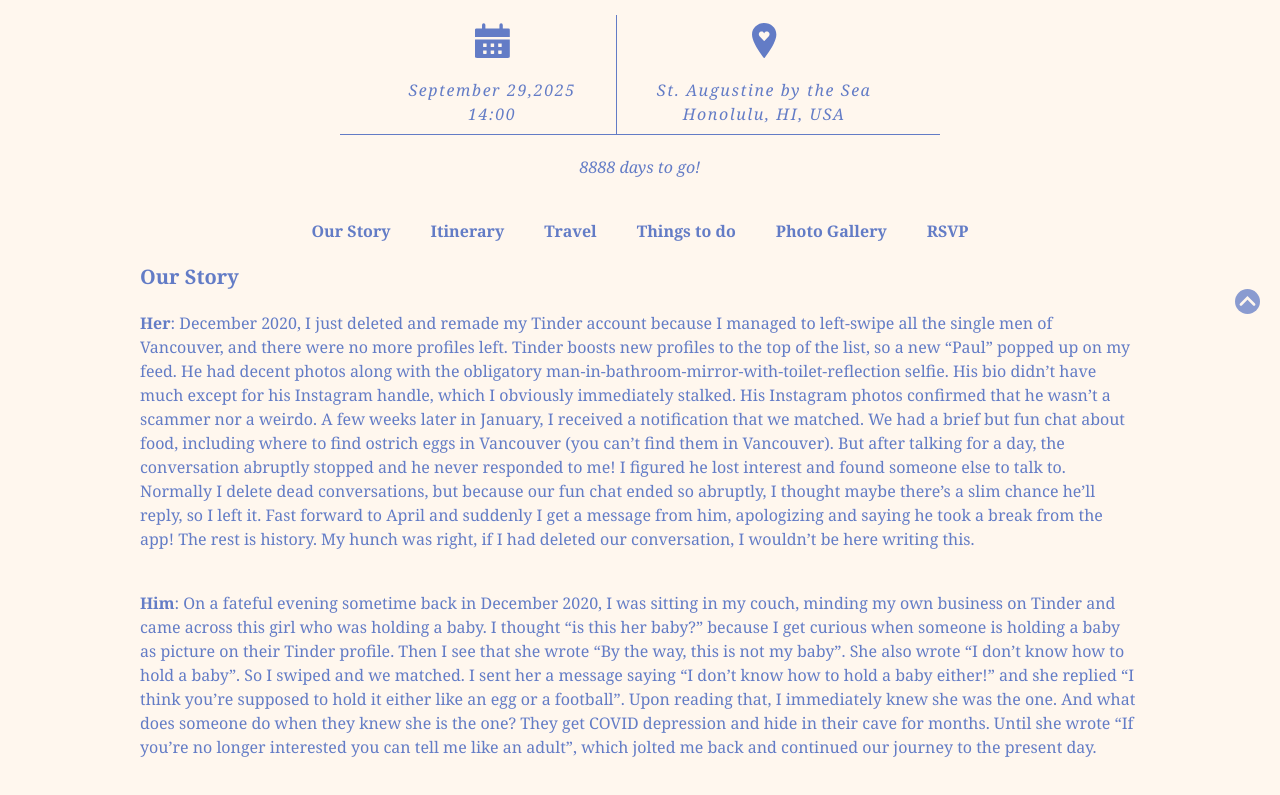
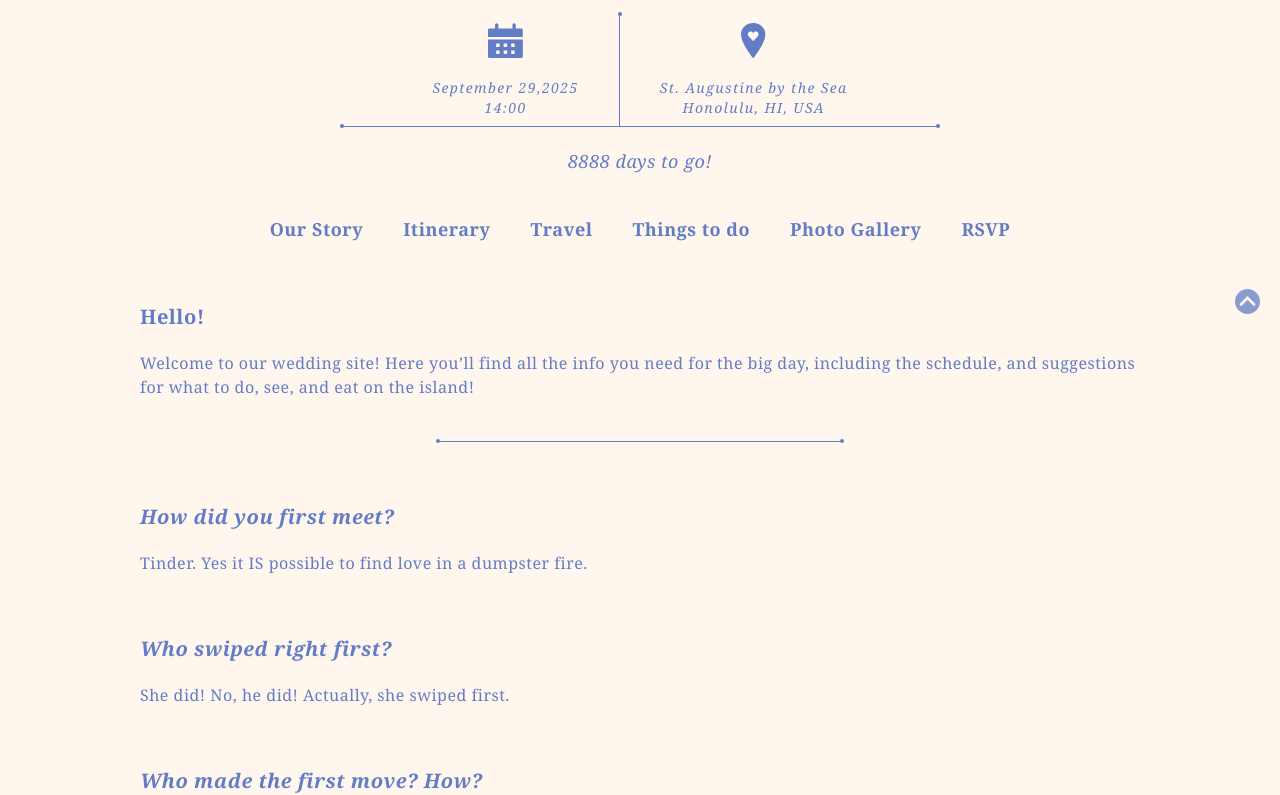
Before and after one commit to codingcapy/capyshroom, a React (Vite) app in the folder frontend/: page /stephandpaul in a window 1280 px wide. Shown: the part 466-1261 px from the top of the page. Built offline with nearby package versions, Linux system fonts and the light colour scheme.

Commit message:
polish dis shet
POOLISH pusher POOLISH capy?

```diff
--- a/frontend/src/components/Header.tsx
+++ b/frontend/src/components/Header.tsx
@@ -7,8 +7,12 @@ export default function Header() {
             <h1 className="header-font sm:text-4xl md:text-5xl lg:text-6xl xl:text-7xl mt-5 md:mb-10">
                 Steph & Paul
             </h1>
-            <div className="sm:flex italic md:mt-10 tracking-widest border-b border-[#637CC6] justify-center">
+            <div className="relative sm:flex italic md:mt-10 tracking-widest border-b border-[#637CC6] justify-center text-sm">
+                <div className="absolute left-0 bottom-[-2px] rounded-full h-[4px] w-[4px] bg-[#637CC6]"></div>
                 <div className="sm:border-r border-[#637CC6] py-2 px-10">
+                    <div className="absolute right-0 bottom-[-2px] rounded-full h-[4px] w-[4px] bg-[#637CC6]"></div>
+                    <div className="absolute sm:left-[47%] md:left-[46.4%] bottom-[110px] rounded-full h-[4px] w-[4px] bg-[#637CC6] hidden sm:block"></div>
+
                     <img
                         src={iconCalendar}
                         alt=""
--- a/frontend/src/index.css
+++ b/frontend/src/index.css
@@ -10,6 +10,7 @@
 
 .main-font {
     font-family: Georgia, 'Times New Roman', Times, serif;
+    letter-spacing: 0.5px;
 }
 
 .header-font {
--- a/frontend/src/pages/WebsitePage.tsx
+++ b/frontend/src/pages/WebsitePage.tsx
@@ -14,9 +14,11 @@ export default function WebsitePage() {
             <div className="md:w-[600px] mx-auto">
                 <Header />
             </div>
-            <p className="text-center italic pt-5 pb-10">8888 days to go!</p>
+            <p className="text-center italic pt-5 pb-10 text-lg">
+                8888 days to go!
+            </p>
             <div className="flex flex-col max-w-[1000px] mx-auto">
-                <div className="md:flex mx-auto font-bold">
+                <div className="md:flex mx-auto font-bold text-lg pb-10">
                     <div
                         onClick={() =>
                             document
@@ -61,51 +63,18 @@ export default function WebsitePage() {
                     <div className="px-5 cursor-pointer">RSVP</div>
                 </div>
                 <div className="text-xl font-bold py-5" id="story">
-                    Our Story
+                    Hello!
                 </div>
                 <p>
-                    <span className="font-bold">Her</span>: December 2020, I
-                    just deleted and remade my Tinder account because I managed
-                    to left-swipe all the single men of Vancouver, and there
-                    were no more profiles left. Tinder boosts new profiles to
-                    the top of the list, so a new “Paul” popped up on my feed.
-                    He had decent photos along with the obligatory
-                    man-in-bathroom-mirror-with-toilet-reflection selfie. His
-                    bio didn’t have much except for his Instagram handle, which
-                    I obviously immediately stalked. His Instagram photos
-                    confirmed that he wasn’t a scammer nor a weirdo. A few weeks
-                    later in January, I received a notification that we matched.
-                    We had a brief but fun chat about food, including where to
-                    find ostrich eggs in Vancouver (you can’t find them in
-                    Vancouver). But after talking for a day, the conversation
-                    abruptly stopped and he never responded to me! I figured he
-                    lost interest and found someone else to talk to. Normally I
-                    delete dead conversations, but because our fun chat ended so
-                    abruptly, I thought maybe there’s a slim chance he’ll reply,
-                    so I left it. Fast forward to April and suddenly I get a
-                    message from him, apologizing and saying he took a break
-                    from the app! The rest is history. My hunch was right, if I
-                    had deleted our conversation, I wouldn’t be here writing
-                    this.{" "}
+                    Welcome to our wedding site! Here you’ll find all the info
+                    you need for the big day, including the schedule, and
+                    suggestions for what to do, see, and eat on the island!{" "}
                 </p>
-                <p className="py-10">
-                    <span className="font-bold">Him</span>: On a fateful evening
-                    sometime back in December 2020, I was sitting in my couch,
-                    minding my own business on Tinder and came across this girl
-                    who was holding a baby. I thought “is this her baby?”
-                    because I get curious when someone is holding a baby as
-                    picture on their Tinder profile. Then I see that she wrote
-                    “By the way, this is not my baby”. She also wrote “I don’t
-                    know how to hold a baby”. So I swiped and we matched. I sent
-                    her a message saying “I don’t know how to hold a baby
-                    either!” and she replied “I think you’re supposed to hold it
-                    either like an egg or a football”. Upon reading that, I
-                    immediately knew she was the one. And what does someone do
-                    when they knew she is the one? They get COVID depression and
-                    hide in their cave for months. Until she wrote “If you’re no
-                    longer interested you can tell me like an adult”, which
-                    jolted me back and continued our journey to the present day.
-                </p>
+                <div className="flex items-center justify-center gap-0 py-10">
+                    <div className="rounded-full h-[4px] w-[4px] bg-[#637CC6]"></div>
+                    <div className="h-[1px] w-[400px] bg-[#637CC6]"></div>
+                    <div className="rounded-full h-[4px] w-[4px] bg-[#637CC6]"></div>
+                </div>
                 <div className="text-xl font-bold py-5 italic">
                     How did you first meet?
                 </div>
@@ -154,11 +123,16 @@ export default function WebsitePage() {
                 <p className="pb-10">
                     Japan next year, to the capybara hotel in Shizuoka.
                 </p>
-                <img src={itinary} alt="" className="mx-auto" id="itinerary" />
-                <div className="header-font text-center text-2xl">
+                <img
+                    src={itinary}
+                    alt=""
+                    className="mx-auto w-[120px] pt-40 pb-5"
+                    id="itinerary"
+                />
+                <div className="header-font text-center text-2xl pb-5">
                     itinerary
                 </div>
-                <div className="p-5 text-center">
+                <div className="p-5 text-center pb-20">
                     <p className="italic">Monday, September 29, 2025</p>
                     <p className="pt-5 italic">Ceremony at:</p>
                     <p className="font-bold py-2">St. Augustine by the Sea</p>
@@ -183,15 +157,20 @@ export default function WebsitePage() {
                     </div>
                 </div>
                 <img src={timeline} alt="" />
-                <img src={travel} alt="" className="mx-auto" id="travel" />
-                <p className="travel header-font text-center py-10 text-2xl">
+                <img
+                    src={travel}
+                    alt=""
+                    className="mx-auto w-[120px] py-5 pt-40"
+                    id="travel"
+                />
+                <p className="travel header-font text-center py-5 text-2xl">
                     travel
                 </p>
                 <div>
                     <div className="text-xl font-bold pb-2">
                         Preparing for your trip
                     </div>
-                    <div>
+                    <div className="pb-10">
                         Hawaii is hot all year round (duh it’s a tropical
                         island). Late September is on average 22°C to 32°C with
                         a low chance of heavy rain, so dress accordingly!{" "}
@@ -218,7 +197,7 @@ export default function WebsitePage() {
                         </a>{" "}
                         for the type of visa you will need to travel.{" "}
                     </div>
-                    <div className="font-bold italic underline">
+                    <div className="font-bold italic underline pb-10">
                         Without an ESTA, non-Canadians cannot enter the US.{" "}
                     </div>
                     <div className="text-xl font-bold pt-10">
@@ -251,7 +230,7 @@ export default function WebsitePage() {
                         </a>{" "}
                         will show you many hotel options.
                     </div>
-                    <div className="pt-5">
+                    <div className="pt-5 pb-10">
                         Booking in the Waikiki neighbourhood is the most
                         convenient since it’s close to shops, beaches, and
                         tourist activities.{" "}
@@ -284,7 +263,12 @@ export default function WebsitePage() {
                         area. There is paid parking available on-site
                     </p>
                 </div>
-                <img src={activities} alt="" className="mx-auto" id="things" />
+                <img
+                    src={activities}
+                    alt=""
+                    className="mx-auto w-[120px] py-0 pt-40"
+                    id="things"
+                />
                 <p className=" header-font text-center py-10 text-2xl">
                     things to do
                 </p>
@@ -296,7 +280,7 @@ export default function WebsitePage() {
                 <div className="text-2xl font-bold pt-10 pb-2 italic">
                     Learning
                 </div>
-                <ul className="pl-5">
+                <ul className="pl-5 pb-10">
                     <li className="list-disc">
                         <a
                             href="https://www.bishopmuseum.org/"
@@ -328,7 +312,7 @@ export default function WebsitePage() {
                     There are plenty of trails throughout the island. Our
                     favourite trails are:
                 </p>
-                <ul className="pl-5">
+                <ul className="pl-5 pb-10">
                     <li className="list-disc">
                         <a
                             href="https://dlnr.hawaii.gov/dsp/hiking/oahu/makapuu-point-lighthouse-trail/"
@@ -375,7 +359,7 @@ export default function WebsitePage() {
                 </ul>
 
                 <div className="text-2xl font-bold pt-10 italic">Surfing</div>
-                <div className="pt-5">
+                <div className="pt-5 pb-10">
                     We highly recommend surfing while in Hawaii! We suggest
                     lessons to learn the basics. There are many surf schools
                     around the island, but we had a great experience at{" "}
@@ -392,7 +376,7 @@ export default function WebsitePage() {
                 <div className="text-2xl font-bold pt-10 italic">
                     Catamaran sail
                 </div>
-                <div className="pt-5">
+                <div className="pt-5 pb-10">
                     For those who want to see the island from a different angle!
                     For the best ambiance, we recommend booking a sail for the
                     end of the day. We had a great experience with{" "}
@@ -411,7 +395,7 @@ export default function WebsitePage() {
                 <div className="pt-5">
                     Cool down and relax on the beach instead
                 </div>
-                <ul className="pl-5">
+                <ul className="pl-5 pb-10">
                     <li className="list-disc">
                         <a
                             href="https://www.gohawaii.com/islands/oahu/things-to-do/beaches/waikiki-beach"
@@ -461,22 +445,22 @@ export default function WebsitePage() {
                         Lots of shops and restaurants to check out.)
                     </li>
                 </ul>
-                <img src={eat} alt="" className="mx-auto" />
+                <img src={eat} alt="" className="mx-auto w-[120px] pt-60" />
             </div>
             <img
                 src={toTopIcon}
                 alt=""
-                className="fixed w-[25px] bottom-5 right-5 2xl:w-auto 2xl:bottom-10 2xl:right-10"
+                className="fixed w-[25px] bottom-5 right-5 2xl:w-[50px] 2xl:bottom-10 2xl:right-10"
                 onClick={() =>
                     document
                         .getElementById("top")
                         ?.scrollIntoView({ behavior: "smooth" })
                 }
             />
-            <div className=" eat header-font text-center text-2xl">
+            <div className=" eat header-font text-center text-2xl pt-10">
                 eat and drink
             </div>
-            <div className="flex flex-col max-w-[1000px] mx-auto pt-10 pb-32">
+            <div className="flex flex-col max-w-[1000px] mx-auto pt-10">
                 <div>
                     Hawaiian cuisine is very diverse and reflects the different
                     cultures that live on the island. It’s a fusion of
@@ -529,7 +513,7 @@ export default function WebsitePage() {
                         traditional dance and music. There are many locations
                         that offer lūʻ’aus)
                     </li>
-                    <li className="list-disc">
+                    <li className="list-disc pb-40">
                         <a
                             href="https://www.kokoheadcafe.com/"
                             className="font-bold underline"
```
